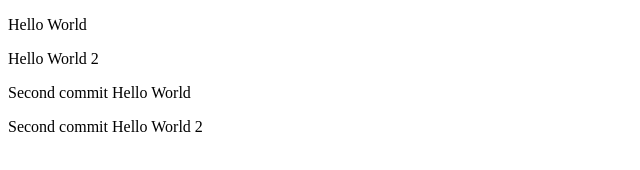
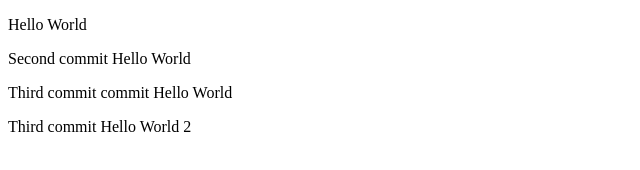
Before and after one commit to pashapaul/testWeb1, a plain HTML site: page index.html in a window 1280 px wide. Shown: the whole page, without its empty margins (0-640 px from the left). Drawn offline with Linux system fonts and the light colour scheme.

Commit message:
my third commit

```diff
--- a/index.html
+++ b/index.html
@@ -3,11 +3,12 @@
 <body>
 
 <p> Hello World </p>
-<p> Hello World 2</p>
+
 
 <p> Second commit Hello World </p>
-<p> Second commit Hello World 2</p>
 
+<p> Third commit commit Hello World </p>
+<p> Third commit Hello World 2</p>
 
 </body>
 
```
